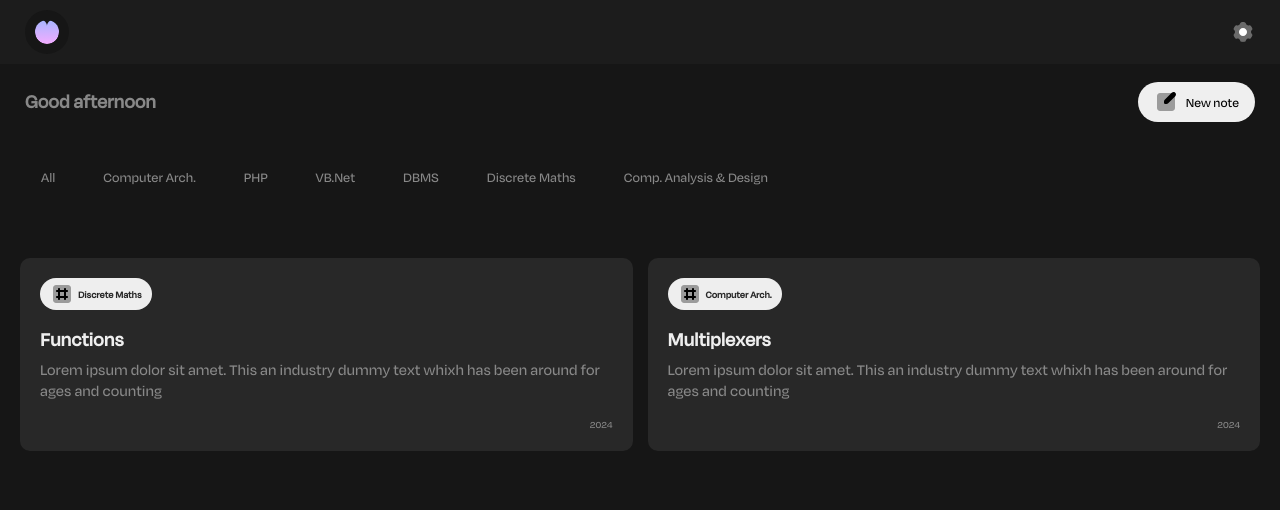
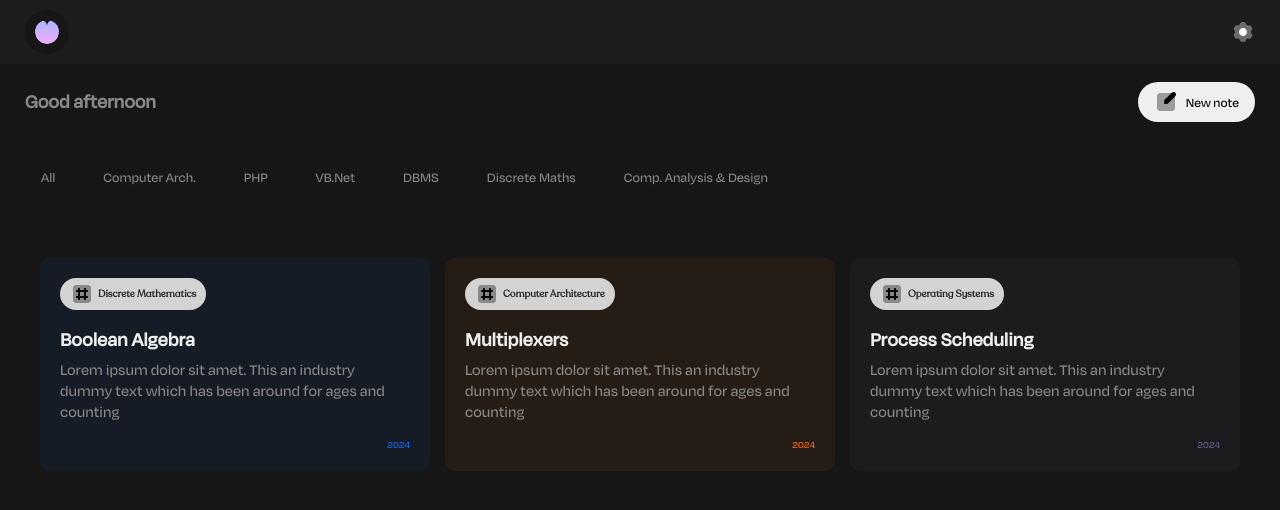
Before and after one commit to aceslice/quickjots, a React (Vite) app in the folder frontend/: page / in a window 1280 px wide. Shown: the top 510 px of the page. Built offline with nearby package versions, Linux system fonts and the light colour scheme.

Commit message:
Add React import and new notebooks to Card component

```diff
--- a/frontend/src/components/Card.jsx
+++ b/frontend/src/components/Card.jsx
@@ -1,4 +1,6 @@
+import React from "react";
 import hash from "/assets/hashtag_key.svg";
+
 const Card = () => {
   const noteBooks = [
     {
@@ -6,14 +8,31 @@ const Card = () => {
       name: "Discrete Mathematics",
       color: "#0e6ffc",
     },
+    {
+      id: 2,
+      name: "Computer Architecture",
+      color: "#ff6f00",
+    },
+    {
+      id: 3,
+      name: "Operating Systems",
+      color: "#6b5b95",
+    },
+    // Add more notebooks here
   ];
+
+  const noteBooksObj = noteBooks.reduce((obj, item) => {
+    obj[item.id] = { color: item.color, name: item.name };
+    return obj;
+  }, {});
+
   const notes = [
     {
       id: 1,
-      name: "Functions",
+      name: "Boolean Algebra",
       content:
-        "Lorem ipsum dolor sit amet. This an industry dummy text whixh has been around for ages and counting",
-      notebookId: "Discrete Maths",
+        "Lorem ipsum dolor sit amet. This an industry dummy text which has been around for ages and counting",
+      notebookId: 1,
       createdAt: new Date().getFullYear(),
       updatedAt: new Date().getDate(),
     },
@@ -21,26 +40,49 @@ const Card = () => {
       id: 2,
       name: "Multiplexers",
       content:
-        "Lorem ipsum dolor sit amet. This an industry dummy text whixh has been around for ages and counting",
-      notebookId: "Computer Arch.",
+        "Lorem ipsum dolor sit amet. This an industry dummy text which has been around for ages and counting",
+      notebookId: 2,
       createdAt: new Date().getFullYear(),
       updatedAt: new Date().getDate(),
     },
+    {
+      id: 3,
+      name: "Process Scheduling",
+      content:
+        "Lorem ipsum dolor sit amet. This an industry dummy text which has been around for ages and counting",
+      notebookId: 3,
+      createdAt: new Date().getFullYear(),
+      updatedAt: new Date().getDate(),
+    },
+    // Add more notes here
   ];
+
   return (
     <div className="card-container">
-      {notes.map((note) => (
-        <div className="card" key={note.id}>
-          <div className="tag">
-            <img src={hash} alt="" className="ico" />
-            {note.notebookId}
+      {notes.map((note) => {
+        const notebook = noteBooksObj[note.notebookId];
+        const color = notebook.color;
+        const lighterColor = color + "10";
+        return (
+          <div
+            className="card"
+            key={note.id}
+            style={{ backgroundColor: lighterColor }}
+          >
+            <div className="tag">
+              <img src={hash} alt="" className="ico" />
+              {notebook.name}
+            </div>
+            <h1 className="name">{note.name}</h1>
+            <p className="content">{note.content}</p>
+            <p className="time" style={{ color: color }}>
+              {note.createdAt}
+            </p>
           </div>
-          <h1 className="name">{note.name}</h1>
-          <p className="content">{note.content}</p>
-          <p className="time">{note.createdAt}</p>
-        </div>
-      ))}
+        );
+      })}
     </div>
   );
 };
+
 export default Card;
--- a/frontend/src/style.css
+++ b/frontend/src/style.css
@@ -118,19 +118,22 @@ body {
   justify-content: center;
   padding: 20px;
   gap: 15px;
+  flex-wrap: wrap;
 }
 .card-container .card {
   padding: 20px;
   background: rgb(40, 40, 40);
   border-radius: 10px;
   transition: 200ms;
+  max-width: 350px;
 }
 .card-container .card .tag {
   font-size: 10px;
   font-weight: 600;
   padding: 4px 10px;
   border-radius: 20px;
-  background-color: #eee;
+  background-color: lightgrey;
+  font-family: Recoletta Regular;
   margin-bottom: 16px;
   display: inline-flex;
   align-items: center;
--- a/frontend/src/style.scss
+++ b/frontend/src/style.scss
@@ -112,22 +112,20 @@ body {
   justify-content: center;
   padding: 20px;
   gap: 15px;
+  flex-wrap: wrap;
   .card {
     padding: 20px;
     background: rgb(40, 40, 40);
     border-radius: 10px;
     transition: 200ms;
-    // display: flex;
-    // align-items: start;
-    // justify-content: center;
-    // flex-direction: column;
+    max-width: 350px;
     .tag {
       font-size: 10px;
       font-weight: 600;
       padding: 4px 10px;
       border-radius: 20px;
-      background-color: #eee;
-      //font-family: Recoletta Regular;
+      background-color: lightgrey;
+      font-family: Recoletta Regular;
       margin-bottom: 16px;
       display: inline-flex;
       align-items: center;
```
Also changed, not shown: 1 other file (tests, documents, lock files or other folders).
